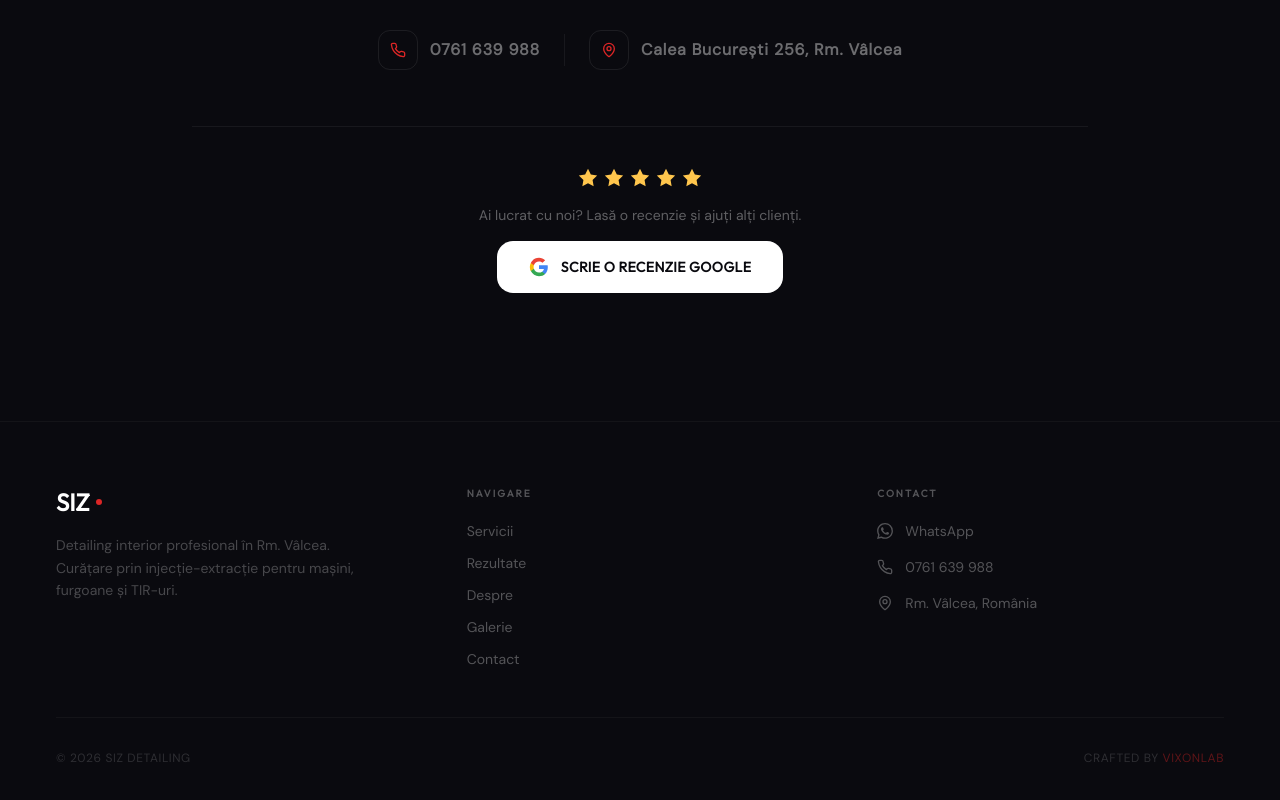
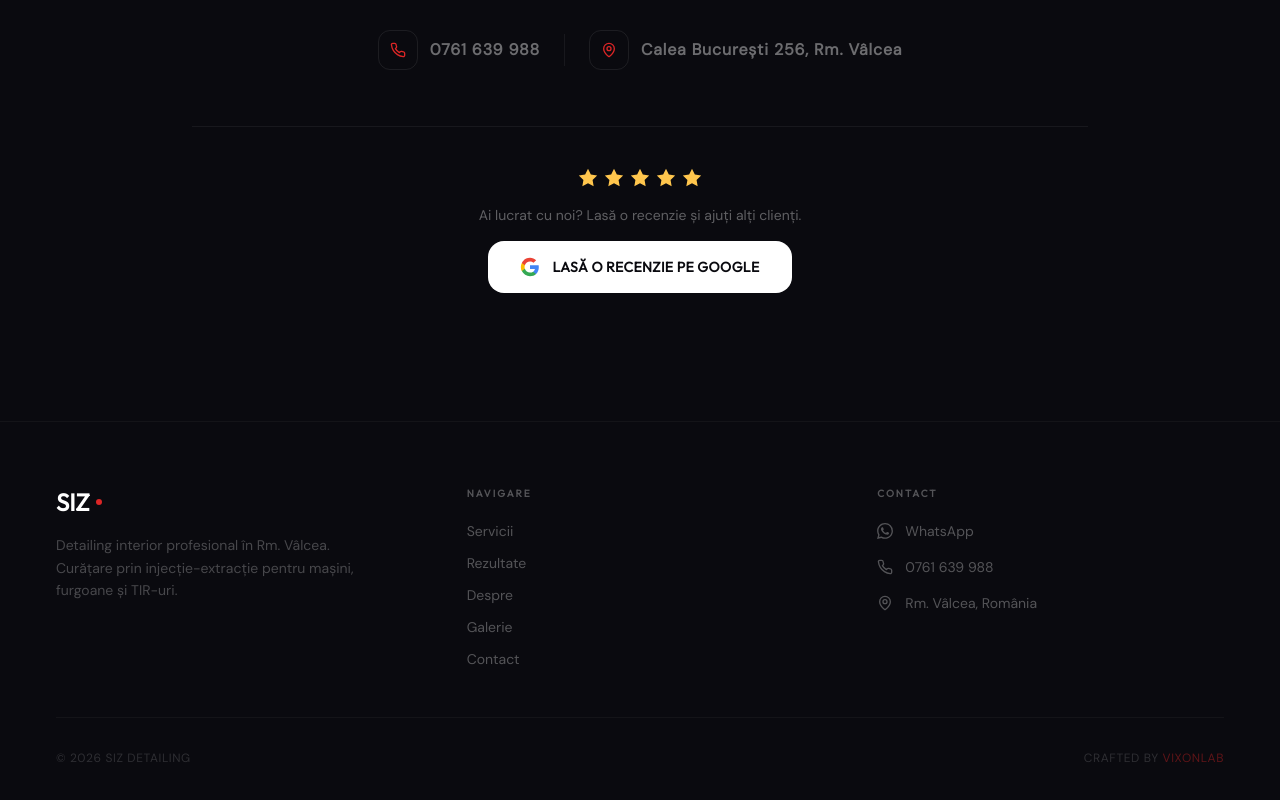
Before and after one commit to vixonoffice/siz-detailing, a React (Vite) app: page / in a window 1280 px wide. Shown: the part 10409-11209 px from the top of the page. Built offline with nearby package versions, Linux system fonts and the light colour scheme.

Commit message:
Fix Google review link and button text grammar

```diff
--- a/src/sections/Contact.tsx
+++ b/src/sections/Contact.tsx
@@ -95,7 +95,7 @@ export default function Contact() {
           </div>
           <p className="text-white/35 text-sm">Ai lucrat cu noi? Lasă o recenzie și ajuți alți clienți.</p>
           <a
-            href="https://share.google/kgNALchCR6wTrVtHF"
+            href="https://share.google/p9SxCSitIXlND3CvQ"
             target="_blank"
             rel="noopener noreferrer"
             className="inline-flex items-center gap-3 bg-white hover:bg-white/90 text-[#0A0A0F] font-bold font-display uppercase tracking-wide text-sm px-8 py-4 rounded-2xl transition-all duration-200 hover:scale-[1.02] hover:-translate-y-0.5"
@@ -106,7 +106,7 @@ export default function Contact() {
               <path d="M5.84 14.09c-.22-.66-.35-1.36-.35-2.09s.13-1.43.35-2.09V7.07H2.18C1.43 8.55 1 10.22 1 12s.43 3.45 1.18 4.93l3.66-2.84z" fill="#FBBC05"/>
               <path d="M12 5.38c1.62 0 3.06.56 4.21 1.64l3.15-3.15C17.45 2.09 14.97 1 12 1 7.7 1 3.99 3.47 2.18 7.07l3.66 2.84c.87-2.6 3.3-4.53 6.16-4.53z" fill="#EA4335"/>
             </svg>
-            Scrie o recenzie Google
+            Lasă o recenzie pe Google
           </a>
         </motion.div>
 
```
